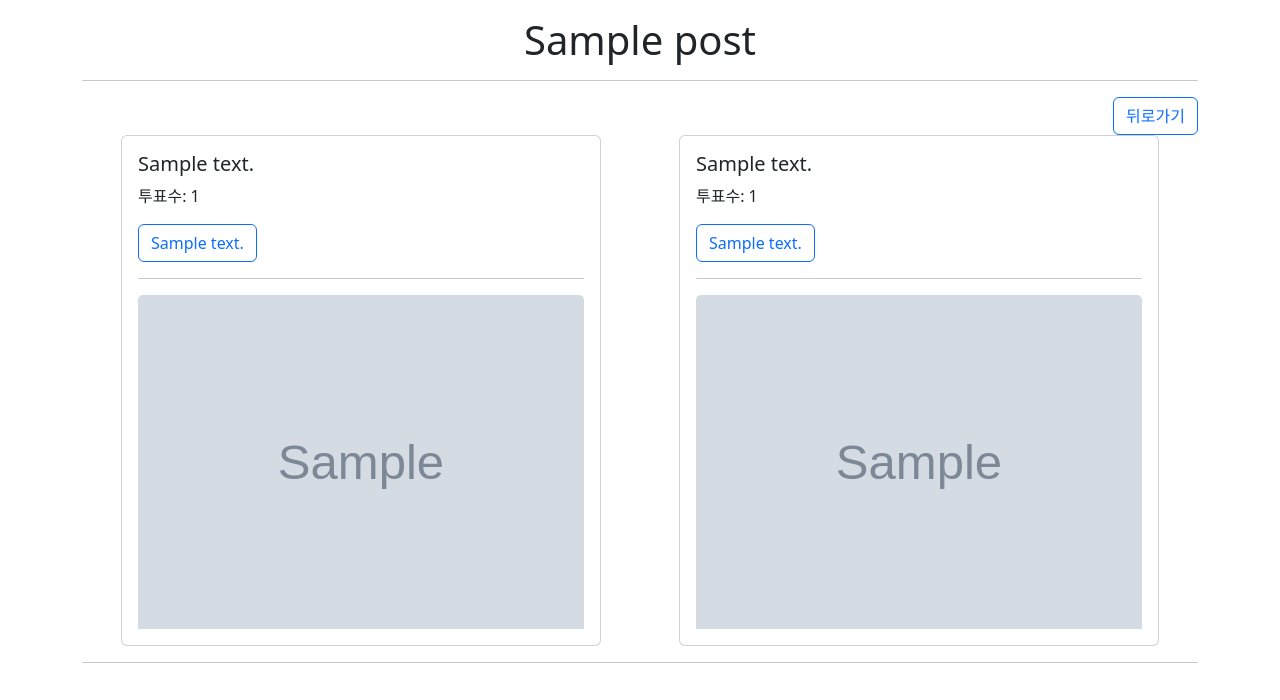
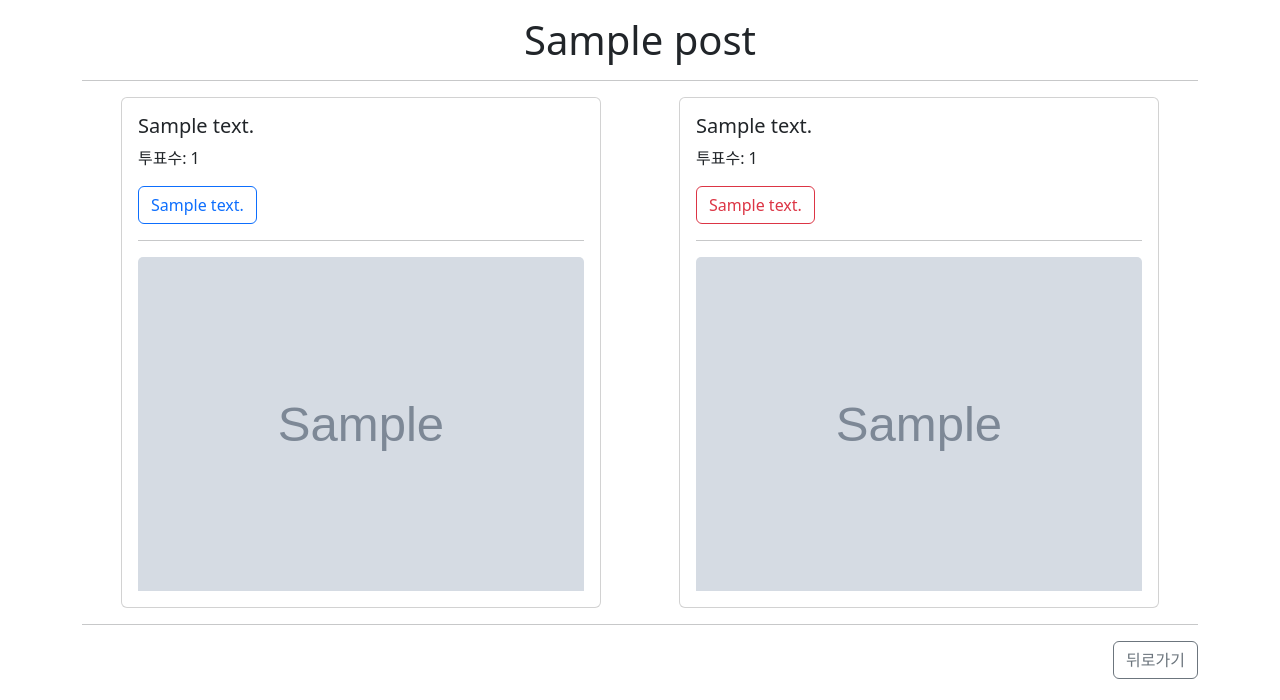
Before and after one commit to doll2gom/Django-pjt-04, a Django app: page /posts/1/ in a window 1280 px wide. Shown: the part 100-800 px from the top of the page. Run offline with Django 3.2, Linux system fonts and the light colour scheme; tables that the repository leaves empty hold one stand-in row (values such as "Sample post"); grey boxes marked "Sample" are stand-in pictures.

Commit message:
버튼 통일성 있게 정리

```diff
--- a/posts/templates/posts/create.html
+++ b/posts/templates/posts/create.html
@@ -8,8 +8,8 @@
       {% csrf_token %}
       {{ form.as_p }}
       <input type="submit" value="등록" class="btn btn-outline-primary">
+      <a href="{% url 'posts:index' %}" class="btn btn-outline-secondary mx-5">뒤로가기</a>
     </form>
-    <a href="{% url 'posts:index' %}" class="btn btn-outline-primary">뒤로가기</a>
 
   </div>
 {% endblock body %}
--- a/posts/templates/posts/detail.html
+++ b/posts/templates/posts/detail.html
@@ -5,9 +5,6 @@
   <div class="container">
     <h1 class="text-center my-3">{{post.title}}</h1>
     <hr>
-    <div class="d-flex justify-content-end">
-      <a href="{% url 'posts:index' %}" class="btn btn-outline-primary ">뒤로가기</a>
-    </div>
     <div class="d-flex justify-content-around ">
       <!-- card1 -->
       <div class="card mx-2" style="width: 30rem;">
@@ -35,7 +32,7 @@
             {% csrf_token %}
             <p>투표수:
               {{post.select2_users.all|length}}</p>
-            <input type="submit" value="{{ post.select2_content}}" class="btn btn-outline-primary">
+            <input type="submit" value="{{ post.select2_content}}" class="btn btn-outline-danger">
           </form>
           <hr>
           {% if post.image1 %}
@@ -48,7 +45,9 @@
       </div>
     </div>
     <hr>
-
+    <div class="d-flex justify-content-end">
+      <a href="{% url 'posts:index' %}" class="btn btn-outline-secondary">뒤로가기</a>
+    </div>
   </div>
 
 {% endblock body %}
--- a/posts/templates/posts/index.html
+++ b/posts/templates/posts/index.html
@@ -21,7 +21,7 @@
       {% endfor %}
     </table>
     <hr>
-    <div class="justify-content-end">
+    <div class="d-flex justify-content-end">
       <a href="{% url 'posts:create' %}" class="btn btn-outline-success">주제 생성</a>
     </div>
   </div>
```
